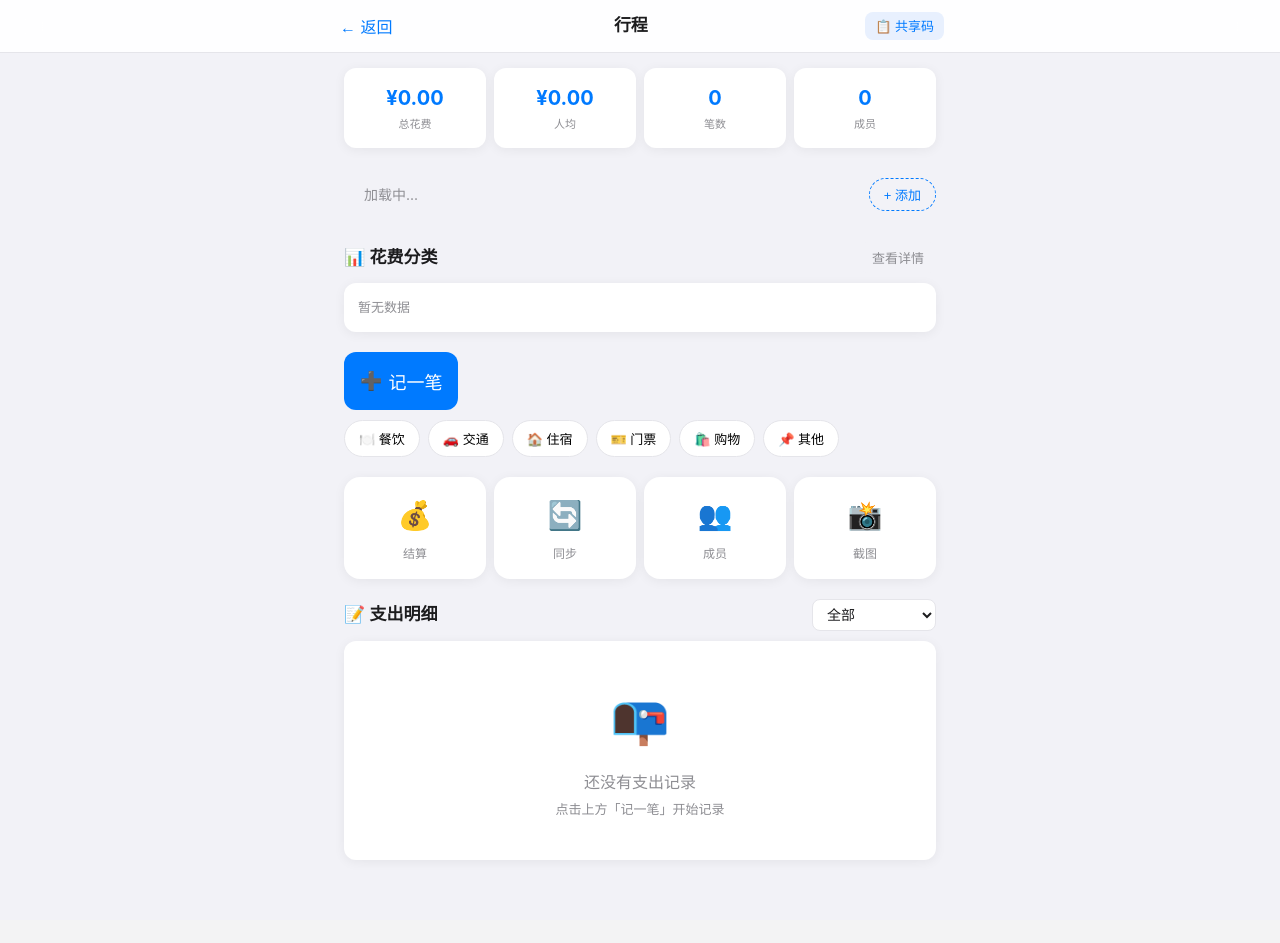
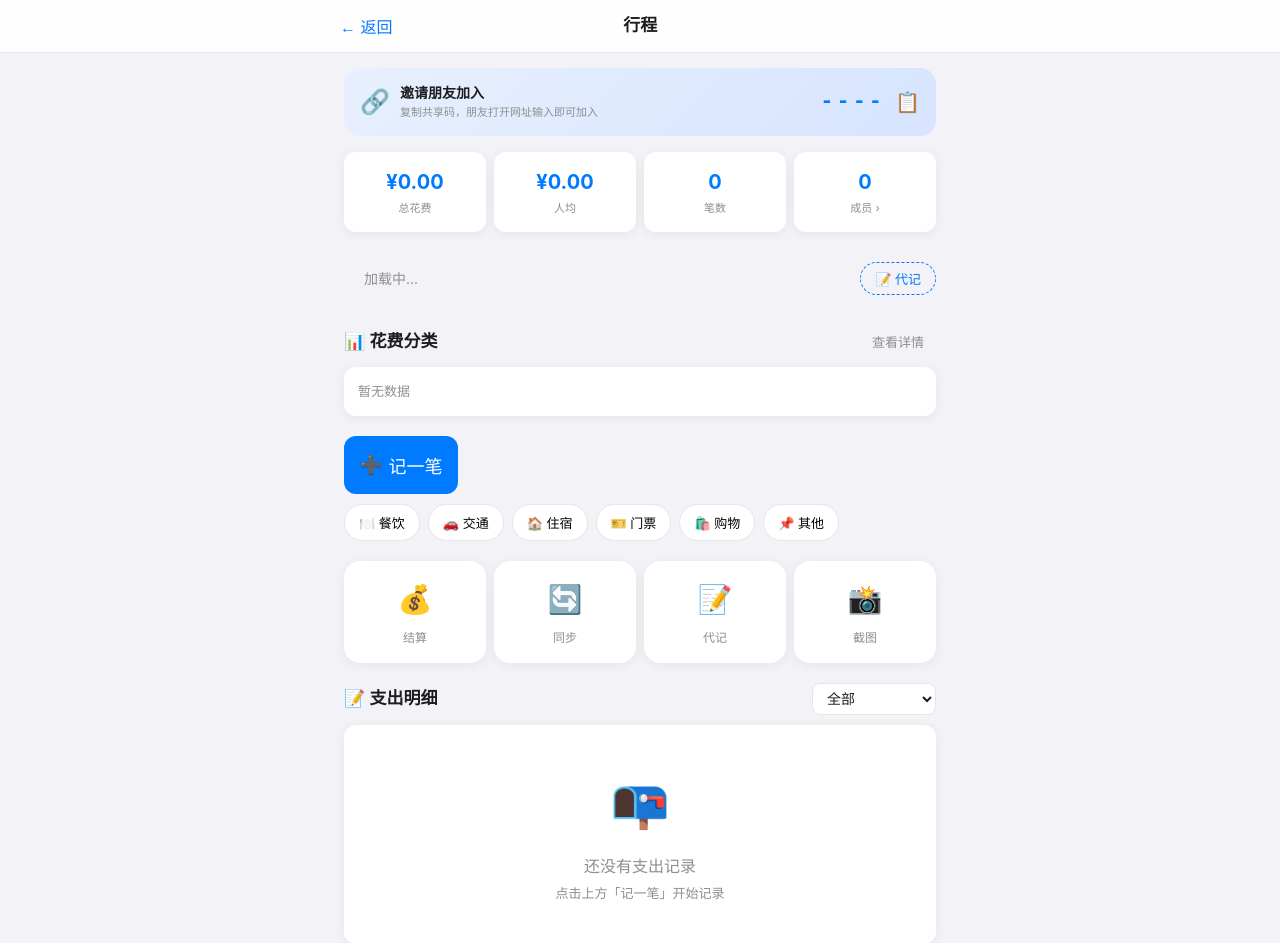
Before and after one commit to Kuangkimo/travel-expense-tracker, a Flask app: page /trip/1 in a window 1280 px wide. Shown: the top 943 px of the page. Before the commit the page ends 815 px from the top, so only its background shows below. Run offline with Flask 3, Linux system fonts and the light colour scheme; data that the repository does not hold is empty.

Commit message:
feat: 重做邀请流程 - 共享账本模式
- 邀请卡片醒目展示共享码，一键复制邀请信息
- 成员标签区分「已加入」和「代记」
- 「代记管理」明确为帮没手机的人录入
- 朋友加入后自动关联到自己的花费

```diff
--- a/static/css/style.css
+++ b/static/css/style.css
@@ -335,6 +335,54 @@
     font-size: 13px;
     cursor: pointer;
     white-space: nowrap;
+    flex-shrink: 0;
+}
+
+/* ── 邀请卡片 ── */
+.invite-card {
+    display: flex; align-items: center;
+    background: linear-gradient(135deg, #E8F0FE, #D6E4FF);
+    border-radius: var(--radius-lg);
+    padding: 14px 16px;
+    margin-bottom: 16px;
+    gap: 10px;
+    cursor: pointer;
+}
+
+.invite-left {
+    display: flex; align-items: center; gap: 10px;
+    flex: 1; min-width: 0;
+}
+
+.invite-icon {
+    font-size: 24px;
+}
+
+.invite-text {
+    display: flex; flex-direction: column;
+    min-width: 0;
+}
+
+.invite-title {
+    font-size: 14px; font-weight: 600;
+    color: var(--text);
+}
+
+.invite-hint {
+    font-size: 11px; color: var(--text-secondary);
+    white-space: nowrap; overflow: hidden; text-overflow: ellipsis;
+}
+
+.invite-code {
+    font-size: 22px; font-weight: 800;
+    letter-spacing: 3px;
+    color: var(--primary);
+    font-family: 'Courier New', monospace;
+    flex-shrink: 0;
+}
+
+.invite-copy {
+    font-size: 20px;
     flex-shrink: 0;
 }
 
--- a/templates/trip.html
+++ b/templates/trip.html
@@ -1,12 +1,23 @@
 {% extends "base.html" %}
 {% block title %}行程详情{% endblock %}
 {% block nav_title %}<span id="tripNameHeader">行程</span>{% endblock %}
-{% block nav_right %}
-    <span class="share-badge" id="shareBadge" onclick="copyShareCode()">📋 共享码</span>
-{% endblock %}
+{% block nav_right %}{% endblock %}
 
 {% block content %}
 <div class="trip-page" data-trip-id="{{ trip_id }}">
+
+    <!-- 邀请卡片 -->
+    <div class="invite-card" onclick="copyShareCode()">
+        <div class="invite-left">
+            <div class="invite-icon">🔗</div>
+            <div class="invite-text">
+                <span class="invite-title">邀请朋友加入</span>
+                <span class="invite-hint">复制共享码，朋友打开网址输入即可加入</span>
+            </div>
+        </div>
+        <div class="invite-code" id="shareCodeDisplay">----</div>
+        <div class="invite-copy">📋</div>
+    </div>
 
     <!-- 快速统计卡片 -->
     <div class="stats-row">
@@ -22,18 +33,18 @@
             <div class="stat-value" id="expenseCount">0</div>
             <div class="stat-label">笔数</div>
         </div>
-        <div class="stat-card">
+        <div class="stat-card" onclick="manageMembers()">
             <div class="stat-value" id="memberCount">0</div>
-            <div class="stat-label">成员</div>
+            <div class="stat-label">成员 ›</div>
         </div>
     </div>
 
-    <!-- 成员栏 -->
+    <!-- 成员栏（展示已加入的人） -->
     <div class="member-bar" id="memberBar">
         <div class="member-chips" id="memberChips">
             <div class="loading-text">加载中...</div>
         </div>
-        <button class="member-add-btn" onclick="manageMembers()">+ 添加</button>
+        <button class="member-add-btn" onclick="manageMembers()" title="帮没手机的人代记">📝 代记</button>
     </div>
 
     <!-- 分类占比 -->
@@ -73,8 +84,8 @@
             <span class="action-label">同步</span>
         </div>
         <div class="action-card" onclick="manageMembers()">
-            <span class="action-icon">👥</span>
-            <span class="action-label">成员</span>
+            <span class="action-icon">📝</span>
+            <span class="action-label">代记</span>
         </div>
         <div class="action-card" onclick="takeScreenshot()">
             <span class="action-icon">📸</span>
@@ -165,11 +176,13 @@
     <div id="memberModal" class="modal" style="display:none;">
         <div class="modal-backdrop" onclick="closeMemberModal()"></div>
         <div class="modal-content">
-            <h3>👥 成员管理</h3>
+            <h3>📝 代记人管理</h3>
+            <p class="form-hint" style="margin-bottom:12px;">已通过共享码加入的朋友会自动出现在这里。下面可以帮没手机的人添加代记。</p>
             <div id="memberList" class="member-list-modal"></div>
-            <div class="form-group">
+            <div class="form-group" style="margin-top:12px;padding-top:12px;border-top:1px solid var(--border);">
+                <label style="font-size:13px;color:var(--text-secondary);">帮没手机的人代记</label>
                 <div class="input-row">
-                    <input type="text" id="newMemberName" placeholder="添加成员名字" maxlength="20">
+                    <input type="text" id="newMemberName" placeholder="输入名字" maxlength="20">
                     <button class="btn btn-primary" onclick="addMember()">添加</button>
                 </div>
             </div>
@@ -215,7 +228,7 @@
         members = data.members;
 
         document.getElementById('tripNameHeader').textContent = trip.name;
-        document.getElementById('shareBadge').textContent = `📋 ${trip.share_code}`;
+        document.getElementById('shareCodeDisplay').textContent = trip.share_code;
         document.getElementById('memberCount').textContent = members.length;
 
         // 渲染成员标签
@@ -347,25 +360,28 @@
     window.location = '/';
 }
 
-// ── 分享码 ──
+// ── 邀请 ──
 async function copyShareCode() {
     try {
         const res = await fetch(`/api/trip/${currentTripId}`);
         const data = await res.json();
         if (!data.ok) return;
 
+        const code = data.trip.share_code;
+        const url = window.location.origin;
+        const text = `📋 加入我的旅行账本\n共享码: ${code}\n打开 ${url} → 输入共享码加入`;
+
         if (navigator.clipboard && navigator.clipboard.writeText) {
-            await navigator.clipboard.writeText(data.trip.share_code);
-            showToast('已复制共享码：' + data.trip.share_code);
+            await navigator.clipboard.writeText(text);
+            showToast('✅ 已复制邀请信息，发到微信群即可');
         } else {
-            // Fallback
             const ta = document.createElement('textarea');
-            ta.value = data.trip.share_code;
+            ta.value = text;
             document.body.appendChild(ta);
             ta.select();
             document.execCommand('copy');
             document.body.removeChild(ta);
-            showToast('已复制：' + data.trip.share_code);
+            showToast('✅ 已复制邀请信息');
         }
     } catch(e) {
         showToast('复制失败');
@@ -512,12 +528,19 @@
 
 function renderMemberList() {
     const list = document.getElementById('memberList');
-    list.innerHTML = members.map(m => `
-        <div class="member-item">
-            <span class="member-name">${m.is_self ? '👤 ' : ''}${m.name}</span>
-            ${!m.is_self ? `<button class="btn-sm btn-danger" onclick="removeMember(${m.id})">移除</button>` : '<span class="member-badge">我</span>'}
-        </div>
-    `).join('');
+    list.innerHTML = members.map(m => {
+        const label = m.is_self ? '👤 我' : '✅ 已加入';
+        const canRemove = !m.is_self;
+        return `
+            <div class="member-item">
+                <div>
+                    <span class="member-name">${m.name}</span>
+                    <span class="member-badge" style="font-size:11px;margin-left:6px;">${m.is_self ? '👤 我' : '✅ 已加入'}</span>
+                </div>
+                ${canRemove ? `<button class="btn-sm btn-danger" onclick="removeMember(${m.id})">移除</button>` : ''}
+            </div>
+        `;
+    }).join('');
 }
 
 async function addMember() {
```
